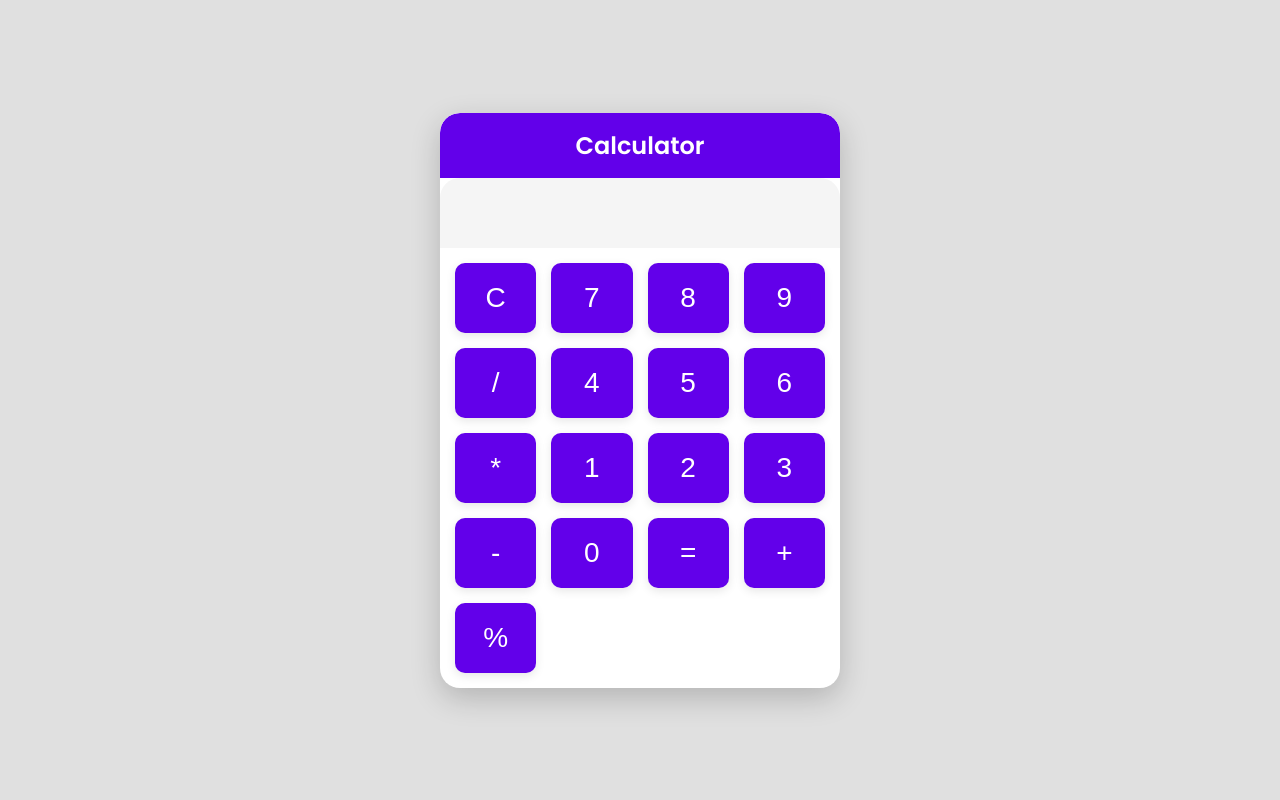
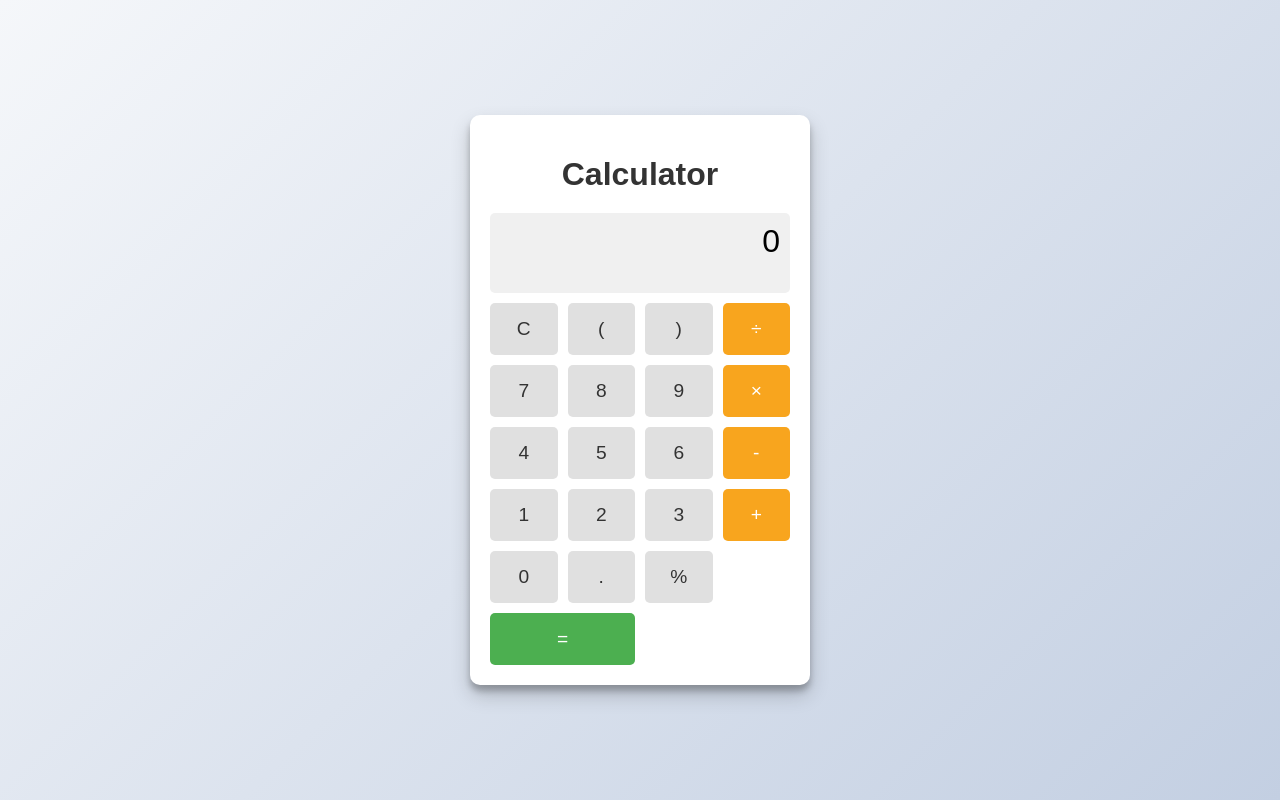
Before and after one commit to falendra-sahu/Calculator, a plain HTML site: page index.html in a window 1280 px wide. Drawn offline with Linux system fonts and the light colour scheme.

Commit message:
Update index.html

```diff
--- a/index.html
+++ b/index.html
@@ -1,143 +1,156 @@
-<!DOCTYPE html>
-<html lang="en">
-<head>
+<html><head><base href="https://calculator.example.com/">
 <meta charset="UTF-8">
-    <meta name="viewport" content="width=device-width, initial-scale=1.0">
-    <title>Stylish Calculator</title>
-    <link href="https://fonts.googleapis.com/css2?family=Poppins:wght@300;600&display=swap" rel="stylesheet">
+<meta name="viewport" content="width=device-width, initial-scale=1.0, user-scalable=no, maximum-scale=1.0">
+<title>Calculator</title>
 <style>
-        * {
-            box-sizing: border-box;
-        }
     body {
-            font-family: 'Poppins', sans-serif;
-            background-color: #e0e0e0;
+        font-family: Arial, sans-serif;
         display: flex;
         justify-content: center;
         align-items: center;
         height: 100vh;
         margin: 0;
-            padding: 20px;
+        background: linear-gradient(135deg, #f5f7fa 0%, #c3cfe2 100%);
     }
     .calculator {
-            background: #ffffff;
-            border-radius: 20px;
-            box-shadow: 0 10px 30px rgba(0, 0, 0, 0.2);
-            width: 100%;
-            max-width: 400px;
+        background-color: #fff;
+        border-radius: 10px;
+        box-shadow: 0 10px 20px rgba(0,0,0,0.19), 0 6px 6px rgba(0,0,0,0.23);
+        padding: 20px;
+        width: 300px;
+    }
+    .display {
+        background-color: #f0f0f0;
+        border-radius: 5px;
+        font-size: 2em;
+        height: 60px;
+        margin-bottom: 10px;
+        padding: 10px;
+        text-align: right;
         overflow: hidden;
-            transition: transform 0.3s;
     }
-        .calculator:hover {
-            transform: translateY(-10px);
-        }
-        .header {
-            background: #6200ea;
-            color: #ffffff;
-            text-align: center;
-            padding: 15px 0;
-            font-size: 24px;
-            font-weight: bold; /* Make heading bold */
-            border-radius: 20px 20px 0 0;
-        }
-        #result {
-            background: #f5f5f5;
-            border: none;
-            height: 70px;
-            text-align: right;
-            padding: 15px;
-            font-size: 32px;
-            color: #333;
-            width: 100%;
-            border-top-left-radius: 20px;
-            border-top-right-radius: 20px;
+    .buttons {
+        display: grid;
+        grid-template-columns: repeat(4, 1fr);
+        gap: 10px;
     }
     button {
-            background: #6200ea;
+        background-color: #e0e0e0;
         border: none;
-            color: white;
-            font-size: 28px;
-            height: 70px;
-            transition: background 0.3s, transform 0.1s;
-            border-radius: 10px;
-            box-shadow: 0 3px 10px rgba(0, 0, 0, 0.1);
+        border-radius: 5px;
+        color: #333;
+        cursor: pointer;
+        font-size: 1.2em;
+        padding: 15px;
+        transition: background-color 0.3s, transform 0.1s;
     }
     button:hover {
-            background: #3700b3;
-            transform: translateY(-2px);
+        background-color: #d0d0d0;
     }
     button:active {
-            transform: translateY(1px);
+        transform: scale(0.95);
     }
-        .button-container {
-            display: grid;
-            grid-template-columns: repeat(4, 1fr);
-            gap: 15px;
-            padding: 15px;
+    .operator {
+        background-color: #f8a51e;
+        color: white;
     }
-        @media (max-width: 768px) {
-            .calculator {
-                width: 90%;
+    .operator:hover {
+        background-color: #e5940a;
     }
+    .equal {
+        background-color: #4caf50;
+        color: white;
+        grid-column: span 2;
+    }
+    .equal:hover {
+        background-color: #45a049;
+    }
+    h1 {
+        text-align: center;
+        color: #333;
+        margin-bottom: 20px;
     }
 </style>
 </head>
 <body>
-
     <div class="calculator">
-    <div class="header">Calculator</div>
-    <input type="text" id="result" disabled>
-    <div class="button-container">
-        <button onclick="clearResult()">C</button>
-        <button onclick="appendToResult('7')">7</button>
-        <button onclick="appendToResult('8')">8</button>
-        <button onclick="appendToResult('9')">9</button>
-        <button onclick="appendToResult('/')">/</button>
-        <button onclick="appendToResult('4')">4</button>
-        <button onclick="appendToResult('5')">5</button>
-        <button onclick="appendToResult('6')">6</button>
-        <button onclick="appendToResult('*')">*</button>
-        <button onclick="appendToResult('1')">1</button>
-        <button onclick="appendToResult('2')">2</button>
-        <button onclick="appendToResult('3')">3</button>
-        <button onclick="appendToResult('-')">-</button>
-        <button onclick="appendToResult('0')">0</button>
-        <button onclick="calculateResult()">=</button>
-        <button onclick="appendToResult('+')">+</button>
-        <button onclick="appendToResult('%')">%</button>
+        <h1>Calculator</h1>
+        <div class="display" id="display">0</div>
+        <div class="buttons">
+            <button onclick="clearDisplay()">C</button>
+            <button onclick="appendToDisplay('(')">(</button>
+            <button onclick="appendToDisplay(')')">)</button>
+            <button class="operator" onclick="appendToDisplay('/')">÷</button>
+            <button onclick="appendToDisplay('7')">7</button>
+            <button onclick="appendToDisplay('8')">8</button>
+            <button onclick="appendToDisplay('9')">9</button>
+            <button class="operator" onclick="appendToDisplay('*')">×</button>
+            <button onclick="appendToDisplay('4')">4</button>
+            <button onclick="appendToDisplay('5')">5</button>
+            <button onclick="appendToDisplay('6')">6</button>
+            <button class="operator" onclick="appendToDisplay('-')">-</button>
+            <button onclick="appendToDisplay('1')">1</button>
+            <button onclick="appendToDisplay('2')">2</button>
+            <button onclick="appendToDisplay('3')">3</button>
+            <button class="operator" onclick="appendToDisplay('+')">+</button>
+            <button onclick="appendToDisplay('0')">0</button>
+            <button onclick="appendToDisplay('.')">.</button>
+            <button onclick="appendToDisplay('%')">%</button>
+            <button class="equal" onclick="calculate()">=</button>
         </div>
     </div>
 
     <script>
-    function appendToResult(value) {
-        document.getElementById('result').value += value;
+        let display = document.getElementById('display');
+        let currentInput = '';
+
+        function appendToDisplay(value) {
+            if (currentInput === '0' && value !== '.') {
+                currentInput = '';
+            }
+            currentInput += value;
+            updateDisplay();
         }
 
-    function clearResult() {
-        document.getElementById('result').value = '';
+        function clearDisplay() {
+            currentInput = '0';
+            updateDisplay();
         }
 
-    function calculateResult() {
-        const resultField = document.getElementById('result');
+        function updateDisplay() {
+            display.textContent = currentInput;
+        }
+
+        function calculate() {
             try {
-            let expression = resultField.value.replace(/%/g, '/100');
-            resultField.value = eval(expression);
+                // Replace % with /100 for percentage calculation
+                let expression = currentInput.replace(/%/g, '/100');
+                let result = eval(expression);
+                currentInput = result.toString();
+                updateDisplay();
             } catch (error) {
-            resultField.value = 'Error';
+                currentInput = 'Error';
+                updateDisplay();
             }
         }
 
+        // Keyboard support
         document.addEventListener('keydown', function(event) {
             const key = event.key;
-        if (!isNaN(key) || ['+', '-', '*', '/', '%'].includes(key)) {
-            appendToResult(key);
+            if (key >= '0' && key <= '9' || key === '.' || key === '+' || key === '-' || key === '*' || key === '/' || key === '%' || key === '(' || key === ')') {
+                appendToDisplay(key);
             } else if (key === 'Enter') {
-            calculateResult();
+                calculate();
+            } else if (key === 'Backspace') {
+                currentInput = currentInput.slice(0, -1);
+                if (currentInput === '') currentInput = '0';
+                updateDisplay();
+            } else if (key === 'Escape') {
+                clearDisplay();
             } else if (key === 'Delete') {
-            clearResult(); // Clear result on Delete key
+                clearDisplay();
             }
         });
     </script>
-
 </body>
 </html>
```
Lines whose indentation alone changed are shown as unchanged.
